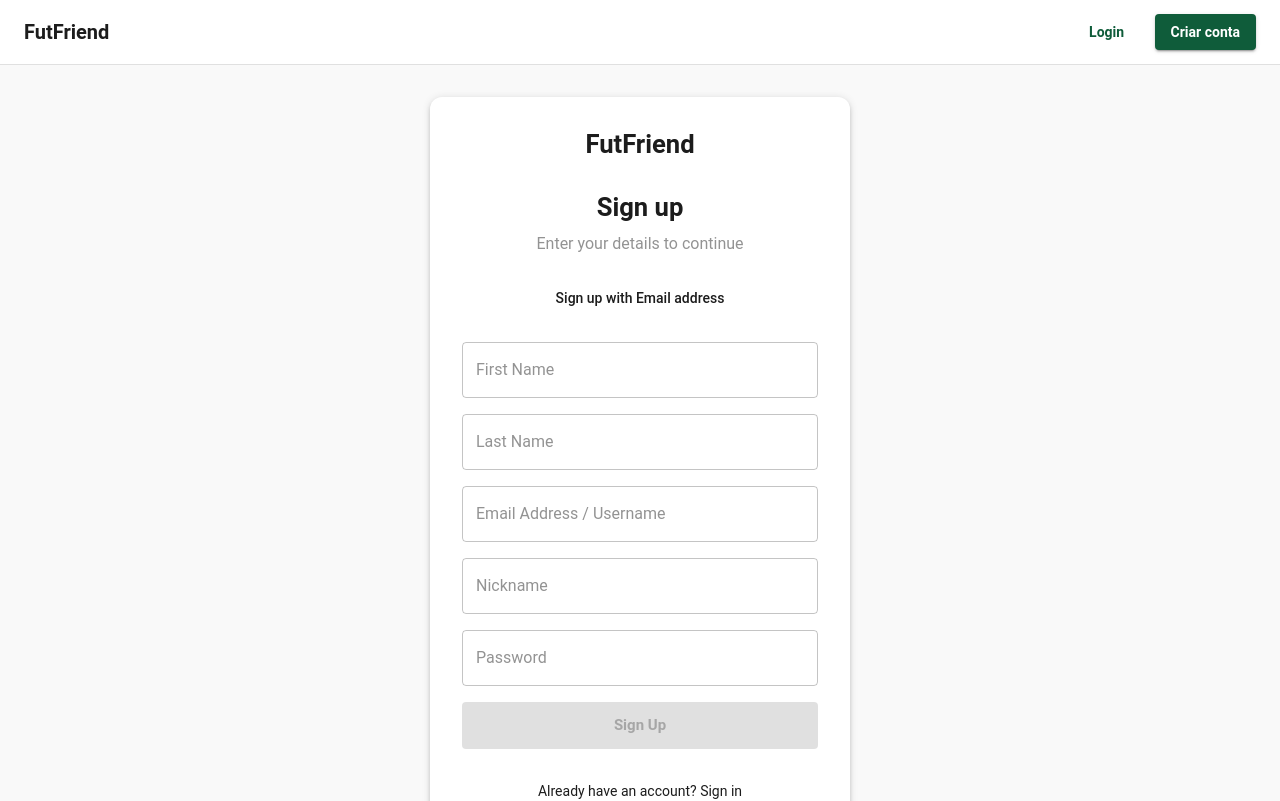
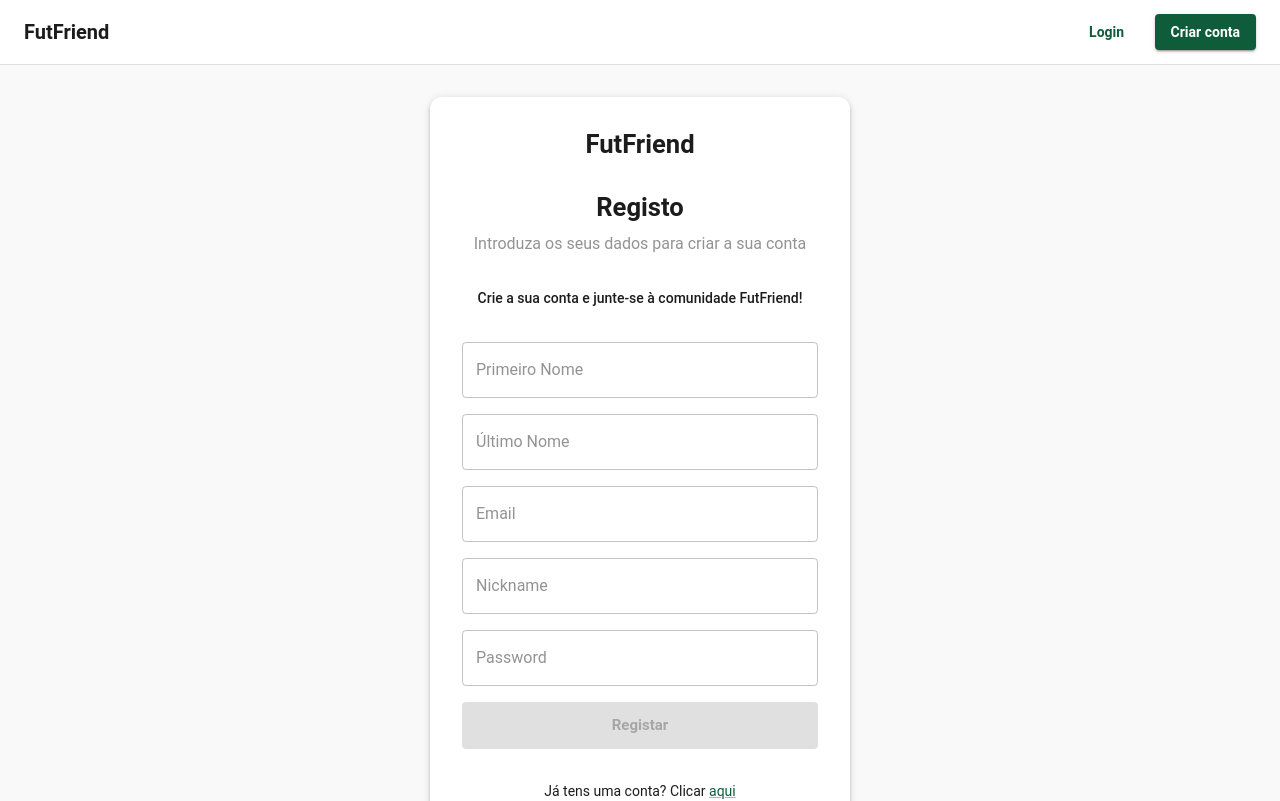
Before and after one commit to Telmo1337/futfriend-project, a React (Vite) app in the folder frontend/: page /register in a window 1280 px wide. Shown: the top 801 px of the page. Built offline with nearby package versions, Linux system fonts and the light colour scheme; no server answers; some icons are missing.

Commit message:
atualizado

```diff
--- a/frontend/src/pages/auth/Login.jsx
+++ b/frontend/src/pages/auth/Login.jsx
@@ -1,12 +1,9 @@
-import { Link } from "react-router-dom";
 import {
   Stack,
   Typography,
   Box,
   Button,
   TextField,
-  Checkbox,
-  FormControlLabel,
   IconButton,
   InputAdornment,
 } from "@mui/material";
@@ -18,6 +15,11 @@ import Visibility from "@mui/icons-material/Visibility";
 import VisibilityOff from "@mui/icons-material/VisibilityOff";
 import Navbar from "../LandingPage/Navbar";
 
+import { Link as RouterLink } from "react-router-dom";
+import Link from "@mui/material/Link";
+import Footer from "../LandingPage/Footer";
+
+
 
 export default function Login() {
   const { form, error, handleChange, handleSubmit } = useLoginForm();
@@ -26,7 +28,7 @@ export default function Login() {
 
   return (
     <>
-    <Navbar />
+      <Navbar />
       <AuthWrapper>
         <AuthCard>
           <Stack spacing={4}>
@@ -40,10 +42,10 @@ export default function Login() {
             {/* Title */}
             <Stack spacing={1} alignItems="center">
               <Typography variant="h4" fontWeight={600}>
-                Hi, Welcome Back
+                Olá de novo!
               </Typography>
               <Typography color="text.secondary">
-                Enter your credentials to continue
+                Introduza os seus dados para aceder à sua conta
               </Typography>
             </Stack>
 
@@ -51,7 +53,7 @@ export default function Login() {
             <Box component="form" onSubmit={handleSubmit}>
               <Stack spacing={3}>
                 <TextField
-                  label="Email Address / Username"
+                  label="Endereço de Email / Nickname"
                   value={form.identifier}
                   onChange={handleChange("identifier")}
                   fullWidth
@@ -88,21 +90,27 @@ export default function Login() {
                   size="large"
                   sx={{ py: 1.3 }}
                 >
-                  Sign In
+                  Entrar
                 </Button>
               </Stack>
             </Box>
 
-            {/* Footer */}
+
             <Typography align="center" variant="body2">
-              Don&apos;t have an account?{" "}
-              <Link to="/register" style={{ textDecoration: "none" }}>
-                Sign up
+              Ainda não tens conta? Regista-te{" "}
+              <Link
+                component={RouterLink}
+                to="/register"
+                underline="always"
+              >
+                aqui
               </Link>
             </Typography>
+
           </Stack>
         </AuthCard>
       </AuthWrapper>
+      <Footer  />
     </>
   );
 }
--- a/frontend/src/pages/auth/Register.jsx
+++ b/frontend/src/pages/auth/Register.jsx
@@ -1,15 +1,14 @@
-import { Link } from "react-router-dom";
+import { Link as RouterLink } from "react-router-dom";
+import Link from "@mui/material/Link";
+
 import {
     Stack,
     Typography,
     Box,
     Button,
     TextField,
-    Checkbox,
-    FormControlLabel,
     IconButton,
     InputAdornment,
-    Grid,
 } from "@mui/material";
 import useRegisterForm from "@/components/auth/hooks/useRegisterForm";
 import AuthWrapper from "@/layouts/AuthWrapper";
@@ -20,6 +19,7 @@ import VisibilityOff from "@mui/icons-material/VisibilityOff";
 
 import { useState } from "react";
 import Navbar from "../LandingPage/Navbar";
+import Footer from "../LandingPage/Footer";
 
 export default function Register() {
     const {
@@ -58,15 +58,15 @@ export default function Register() {
                         {/* Title */}
                         <Stack spacing={1} alignItems="center">
                             <Typography variant="h4" fontWeight={600}>
-                                Sign up
+                                Registo
                             </Typography>
                             <Typography color="text.secondary">
-                                Enter your details to continue
+                                Introduza os seus dados para criar a sua conta
                             </Typography>
                         </Stack>
 
                         <Typography align="center" variant="subtitle2">
-                            Sign up with Email address
+                            Crie a sua conta e junte-se à comunidade FutFriend!
                         </Typography>
 
                         {/* Form */}
@@ -74,21 +74,21 @@ export default function Register() {
                             <Stack spacing={2}>
                                 {/* First Name */}
                                 <TextField
-                                    label="First Name"
+                                    label="Primeiro Nome"
                                     value={form.firstName}
                                     onChange={handleChange("firstName")}
                                     fullWidth
                                 />
                                 {/* Last Name */}
                                 <TextField
-                                    label="Last Name"
+                                    label="Último Nome"
                                     value={form.lastName}
                                     onChange={handleChange("lastName")}
                                     fullWidth
                                 />
                                 {/* Email */}
                                 <TextField
-                                    label="Email Address / Username"
+                                    label="Email"
                                     value={form.email}
                                     onChange={handleChange("email")}
                                     fullWidth
@@ -168,21 +168,27 @@ export default function Register() {
                                     disabled={isDisabled || console.log("oops")}
                                     sx={{ py: 1.3 }}
                                 >
-                                    Sign Up
+                                    Registar
                                 </Button>
                             </Stack>
                         </Box>
 
-                        {/* Footer */}
+
                         <Typography align="center" variant="body2">
-                            Already have an account?{" "}
-                            <Link to="/login" style={{ textDecoration: "none" }}>
-                                Sign in
+                            Já tens uma conta? Clicar{" "}
+                            <Link
+                                component={RouterLink}
+                                to="/login"
+                                underline="always"
+                            >
+                                aqui
                             </Link>
                         </Typography>
+
                     </Stack>
                 </AuthCard>
             </AuthWrapper>
+            <Footer />
         </>
     );
 }
```
Also changed, not shown: frontend/src/pages/LandingPage/Hero.jsx (indentation only).
